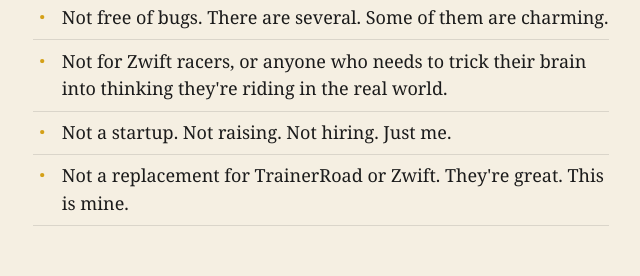
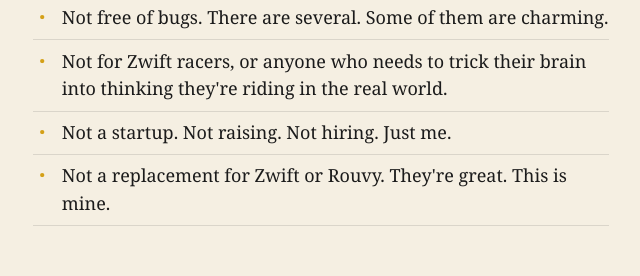
Before and after one commit to reid82/ridebonk-com, an Astro site: page / in a window 1280 px wide. Shown: the part 4896-5172 px from the top of the page, without its empty margins (319-959 px from the left). Built offline with nearby package versions, Linux system fonts and the light colour scheme; Astro itself is replaced by a stand-in of ours.

Commit message:
content: not a replacement for Zwift or Rouvy (drop TrainerRoad)

```diff
--- a/src/components/WhatItIsnt.astro
+++ b/src/components/WhatItIsnt.astro
@@ -4,7 +4,7 @@
   "Not free of bugs. There are several. Some of them are charming.",
   "Not for Zwift racers, or anyone who needs to trick their brain into thinking they're riding in the real world.",
   "Not a startup. Not raising. Not hiring. Just me.",
-  "Not a replacement for TrainerRoad or Zwift. They're great. This is mine.",
+  "Not a replacement for Zwift or Rouvy. They're great. This is mine.",
 ];
 ---
 <section class="not">
```
